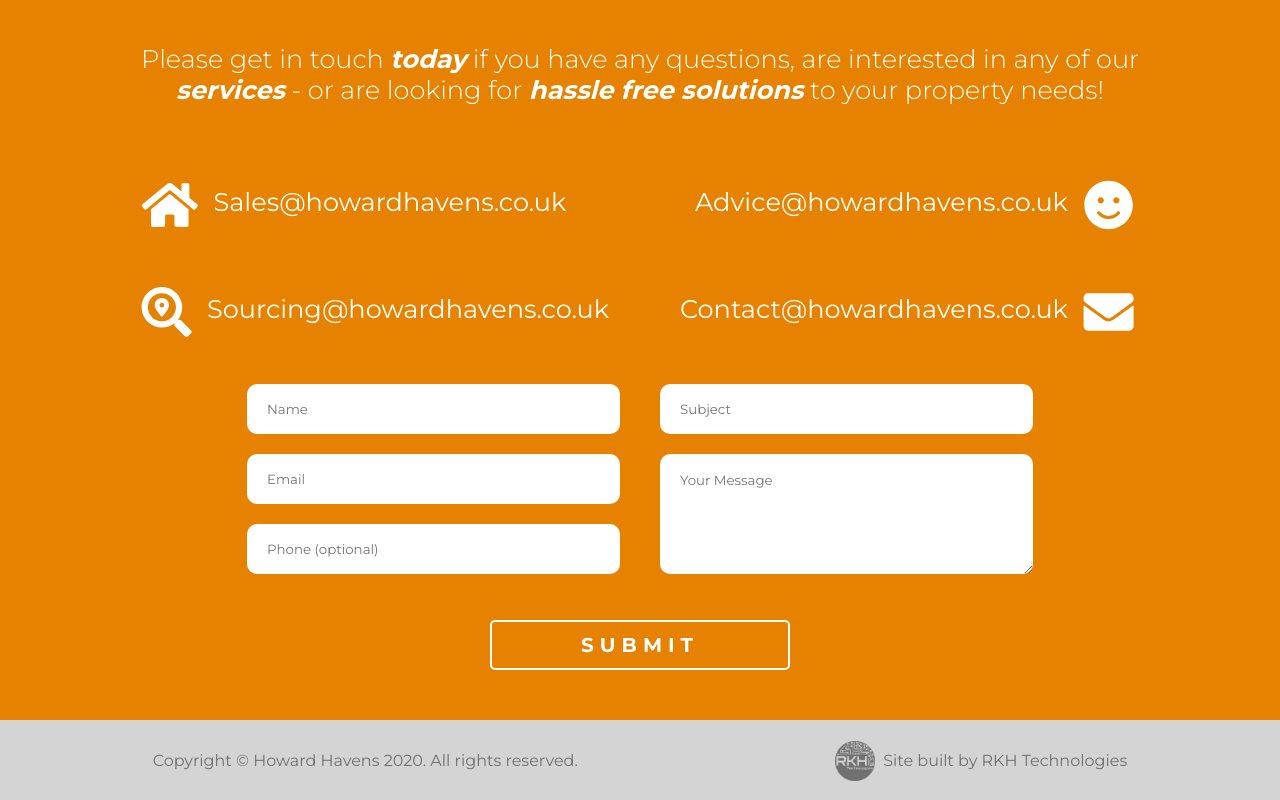
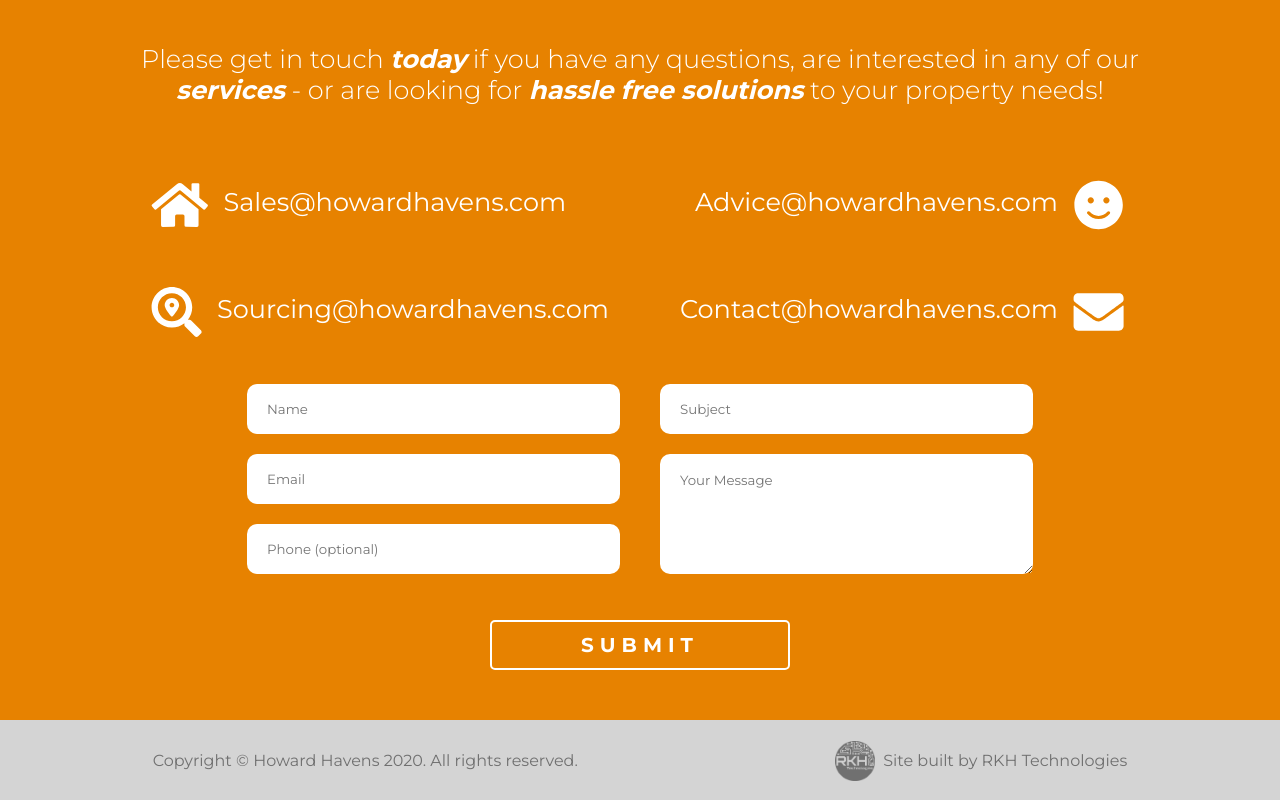
Before and after one commit to RKHTechnologies/HowardHavens, a React (Create React App) app: page / in a window 1280 px wide. Shown: the part 4504-5304 px from the top of the page. Built offline with nearby package versions, Linux system fonts and the light colour scheme.

Commit message:
Updating email addresses

```diff
--- a/src/components/Contact.tsx
+++ b/src/components/Contact.tsx
@@ -206,7 +206,7 @@ const Contact: React.FC = () => {
     console.dir(json);
 
     window.open(
-      `mailto:${(activeLink !== "" && activeLink) || "Contact"}@howardhavens.co.uk
+      `mailto:${(activeLink !== "" && activeLink) || "Contact"}@howardhavens.com
         ?subject=${newObject.subject}
         &body=%0D%0A
         Name: ${newObject.name}%0D%0A
@@ -226,19 +226,19 @@ const Contact: React.FC = () => {
       <LinksContainer>
         <Link active={activeLink === "Sales"} onClick={() => setActiveLink("Sales")}>
           <Icon icon={faHome} size="2x" />
-          Sales@howardhavens.co.uk
+          Sales@howardhavens.com
         </Link>
         <Link active={activeLink === "Advice"} onClick={() => setActiveLink("Advice")}>
           <Icon icon={faSmile} size="2x"/>
-          Advice@howardhavens.co.uk
+          Advice@howardhavens.com
         </Link>
         <Link active={activeLink === "Sourcing"} onClick={() => setActiveLink("Sourcing")}>
           <Icon icon={faSearchLocation} size="2x"/>
-          Sourcing@howardhavens.co.uk
+          Sourcing@howardhavens.com
         </Link>
         <Link active={activeLink === "Contact"} onClick={() => setActiveLink("Contact")}>
           <Icon icon={faEnvelope} size="2x"/>
-          Contact@howardhavens.co.uk
+          Contact@howardhavens.com
         </Link>
       </LinksContainer>
 
--- a/src/components/Services.tsx
+++ b/src/components/Services.tsx
@@ -158,7 +158,7 @@ const Services: FC = ()  => {
 
   const handleClick = (subject: string, address: string) => {
     window.open(
-      `mailto:${address}@howardhavens.co.uk?subject=${subject}`,
+      `mailto:${address}@howardhavens.com?subject=${subject}`,
       '_blank'
     );
   }
```
